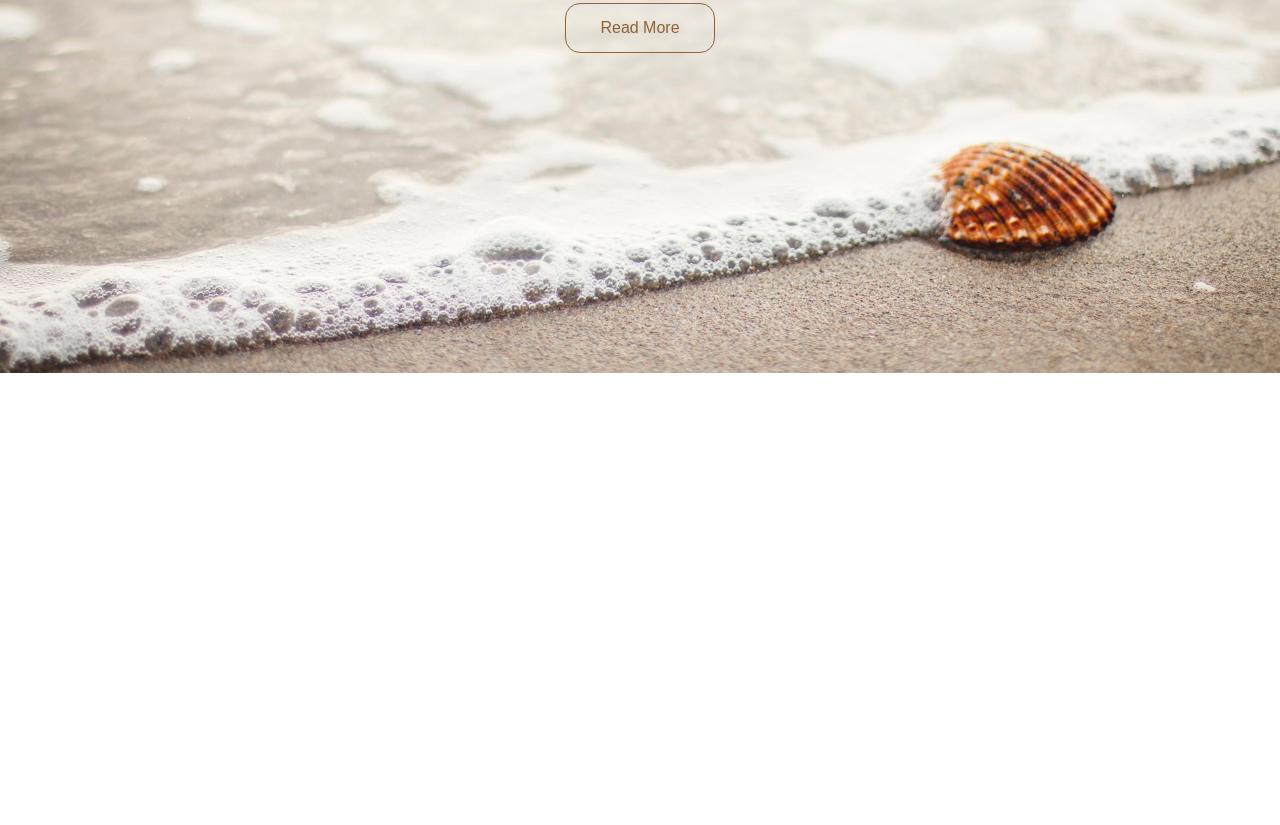
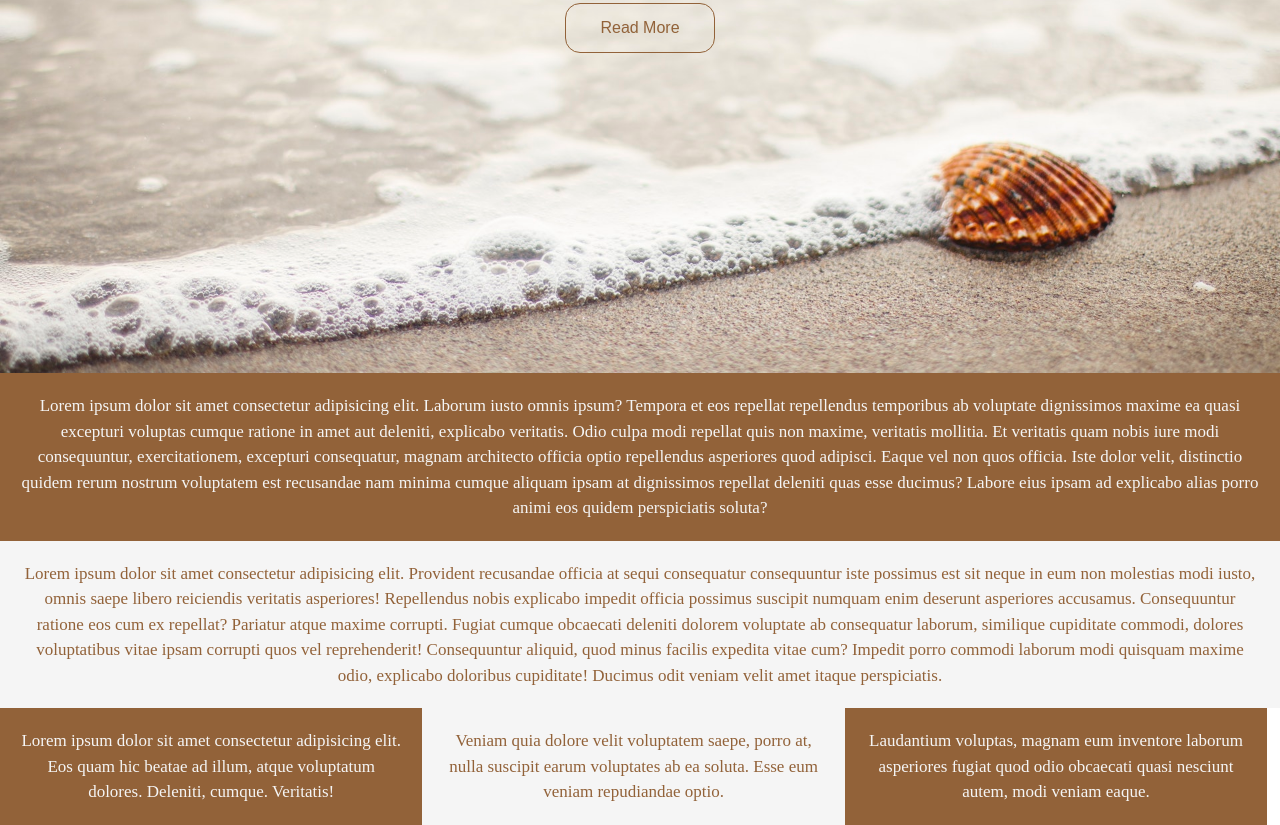
Before and after one commit to ruroma18/Task-3, a plain HTML site: page index.html in a window 1280 px wide. Shown: the part 427-1252 px from the top of the page. Before the commit the page ends 800 px from the top, so only its background shows below. Drawn offline with Linux system fonts and the light colour scheme.

Commit message:
Add main block

```diff
--- a/assets/css/style.css
+++ b/assets/css/style.css
@@ -43,3 +43,32 @@
   background-color: #926239;
   color: white;
 }
+
+.big-section {
+  display: block;
+  width: 100vw;
+}
+
+.small-section-container {
+  display: inline-block;
+  font-size: 0px;
+}
+
+.small-section {
+  display: inline-block;
+  width: 33%;
+}
+
+.section-text {
+  padding: 20px;
+  background-color: #926239;
+  text-align: center;
+  line-height: 1.5em;
+  font-size: 17px;
+  color: whitesmoke;
+}
+
+.inversed {
+  background-color: whitesmoke;
+  color: #926239;
+}
--- a/index.html
+++ b/index.html
@@ -20,6 +20,62 @@
       </div>
     </header>
     <main>
+      <div>
+        <section class="big-section section-text">
+          <p>
+            Lorem ipsum dolor sit amet consectetur adipisicing elit. Laborum
+            iusto omnis ipsum? Tempora et eos repellat repellendus temporibus ab
+            voluptate dignissimos maxime ea quasi excepturi voluptas cumque
+            ratione in amet aut deleniti, explicabo veritatis. Odio culpa modi
+            repellat quis non maxime, veritatis mollitia. Et veritatis quam
+            nobis iure modi consequuntur, exercitationem, excepturi consequatur,
+            magnam architecto officia optio repellendus asperiores quod
+            adipisci. Eaque vel non quos officia. Iste dolor velit, distinctio
+            quidem rerum nostrum voluptatem est recusandae nam minima cumque
+            aliquam ipsam at dignissimos repellat deleniti quas esse ducimus?
+            Labore eius ipsam ad explicabo alias porro animi eos quidem
+            perspiciatis soluta?
+          </p>
+        </section>
+        <section class="big-section section-text inversed">
+          <p>
+            Lorem ipsum dolor sit amet consectetur adipisicing elit. Provident
+            recusandae officia at sequi consequatur consequuntur iste possimus
+            est sit neque in eum non molestias modi iusto, omnis saepe libero
+            reiciendis veritatis asperiores! Repellendus nobis explicabo impedit
+            officia possimus suscipit numquam enim deserunt asperiores
+            accusamus. Consequuntur ratione eos cum ex repellat? Pariatur atque
+            maxime corrupti. Fugiat cumque obcaecati deleniti dolorem voluptate
+            ab consequatur laborum, similique cupiditate commodi, dolores
+            voluptatibus vitae ipsam corrupti quos vel reprehenderit!
+            Consequuntur aliquid, quod minus facilis expedita vitae cum? Impedit
+            porro commodi laborum modi quisquam maxime odio, explicabo doloribus
+            cupiditate! Ducimus odit veniam velit amet itaque perspiciatis.
+          </p>
+        </section>
+      </div>
+
+      <div class="small-section-container">
+        <section class="small-section section-text">
+          <p>
+            Lorem ipsum dolor sit amet consectetur adipisicing elit. Eos quam
+            hic beatae ad illum, atque voluptatum dolores. Deleniti, cumque.
+            Veritatis!
+          </p>
+        </section>
+        <section class="small-section section-text inversed">
+          <p>
+            Veniam quia dolore velit voluptatem saepe, porro at, nulla suscipit
+            earum voluptates ab ea soluta. Esse eum veniam repudiandae optio.
+          </p>
+        </section>
+        <section class="small-section section-text">
+          <p>
+            Laudantium voluptas, magnam eum inventore laborum asperiores fugiat
+            quod odio obcaecati quasi nesciunt autem, modi veniam eaque.
+          </p>
+        </section>
+      </div>
     </main>
   </body>
 </html>
```
